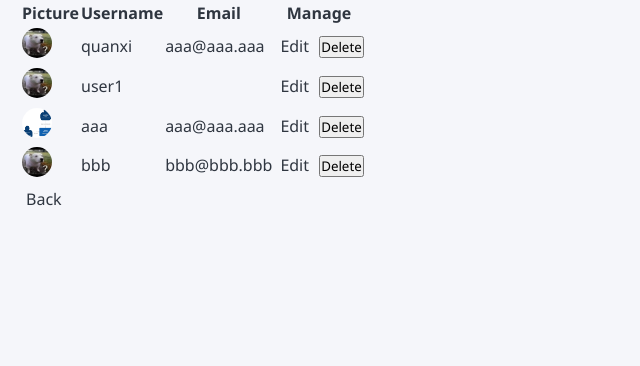
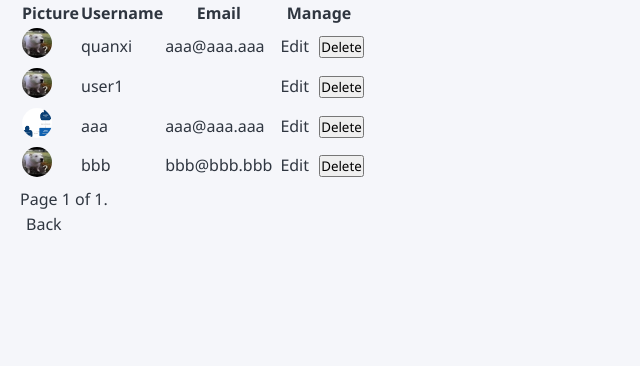
Before and after one commit to DomiiDS/GamesPlatform, a Django app: page /users/ in a window 1280 px wide. Shown: the part 136-502 px from the top of the page, without its empty margins (0-640 px from the left). Run offline with Django 5.2, Linux system fonts and the light colour scheme; data comes from the database, SQL or seed files in the repository; both versions use the stored data as it was after the commit.

Commit message:
added pagination and slightly improved home view

```diff
--- a/GamePlatformApp/views.py
+++ b/GamePlatformApp/views.py
@@ -9,6 +9,7 @@ from django.contrib.auth import get_user_model
 from .models import User, Comment, Race, Horse, Bet, RouletteField, RouletteWheel, RouletteBet
 from .forms import UserForm, ProfileForm, CommentForm, RoulettePickForm
 from django.core.exceptions import PermissionDenied
+from django.core.paginator import Paginator
 from django.views.decorators.csrf import csrf_exempt
 from django.utils.decorators import method_decorator
 import json, random
@@ -36,11 +37,12 @@ SORTABLE_FIELDS = {
 
 class HomeView(ListView):
     model = User
+    paginate_by = 10
     template_name = 'GamePlatformApp/home.html'
     context_object_name = 'users'
 
     def get_queryset(self):
-        return User.objects.filter(is_active=True)
+        return User.objects.filter(is_active=True).order_by('id')
 
 class RegisterView(TemplateView):
     template_name = "GamePlatformApp/register.html"
@@ -65,11 +67,12 @@ class RegisterSuccessView(TemplateView):
 
 class UserListView(ListView):
     model = User
+    paginate_by = 10
     template_name = 'GamePlatformApp/users/user_list.html'
     context_object_name = 'users'
 
     def get_queryset(self):
-        return User.objects.filter(is_active=True)
+        return User.objects.filter(is_active=True).order_by('id')
 
 class UserUpdateView(UpdateView):
     model = User
@@ -487,13 +490,18 @@ def place_bet(request):
 def leaderboard_view(request):
     sort_key = request.GET.get('sort', 'total_won')
     direction = request.GET.get('dir', 'desc')
+    page_number = request.GET.get('page', 1)
 
     sort_field = SORTABLE_FIELDS.get(sort_key, 'total_chips_won')
     ordering = f"-{sort_field}" if direction == 'desc' else sort_field
 
     users = User.objects.all().order_by(ordering)
 
+    paginator = Paginator(users, 25)  # 25 users per page
+    page_obj = paginator.get_page(page_number)
+
     return render(request, 'GamePlatformApp/leaderboard.html', {
+        'page_obj': page_obj,
         'users': users,
         'sort': sort_key,
     })
--- a/templates/GamePlatformApp/users/user_list.html
+++ b/templates/GamePlatformApp/users/user_list.html
@@ -32,5 +32,23 @@
     {% endfor %}
 </table>
 
+<div class="pagination">
+    <span class="step-links">
+        {% if page_obj.has_previous %}
+            <a href="?page=1">&laquo; first</a>
+            <a href="?page={{ page_obj.previous_page_number }}">previous</a>
+        {% endif %}
+
+        <span class="current">
+            Page {{ page_obj.number }} of {{ page_obj.paginator.num_pages }}.
+        </span>
+
+        {% if page_obj.has_next %}
+            <a href="?page={{ page_obj.next_page_number }}">next</a>
+            <a href="?page={{ page_obj.paginator.num_pages }}">last &raquo;</a>
+        {% endif %}
+    </span>
+</div>
+
 <p><a href="{% url 'home' %}">Back</a></p>
 {% endblock %}
```
Also changed, not shown: templates/GamePlatformApp/home.html (+30 -0 lines), templates/GamePlatformApp/leaderboard.html (+19 -0 lines), GamePlatformApp/migrations/0008_user_blackjack_chips_bet_user_blackjack_chips_lost_and_more.py (added), db.sqlite3, media/img/context_diagram.png (added), static/logo.gif (added).
